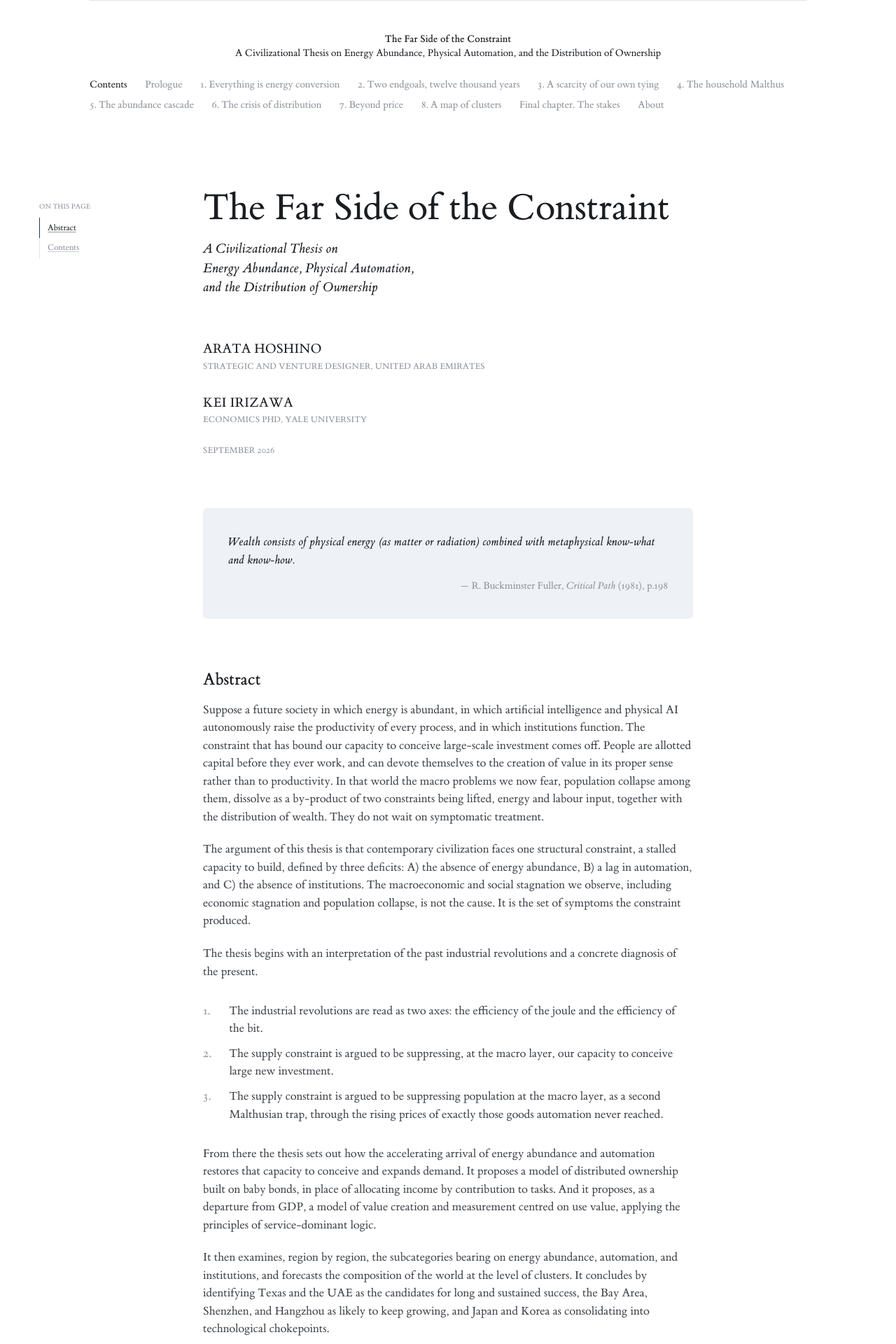
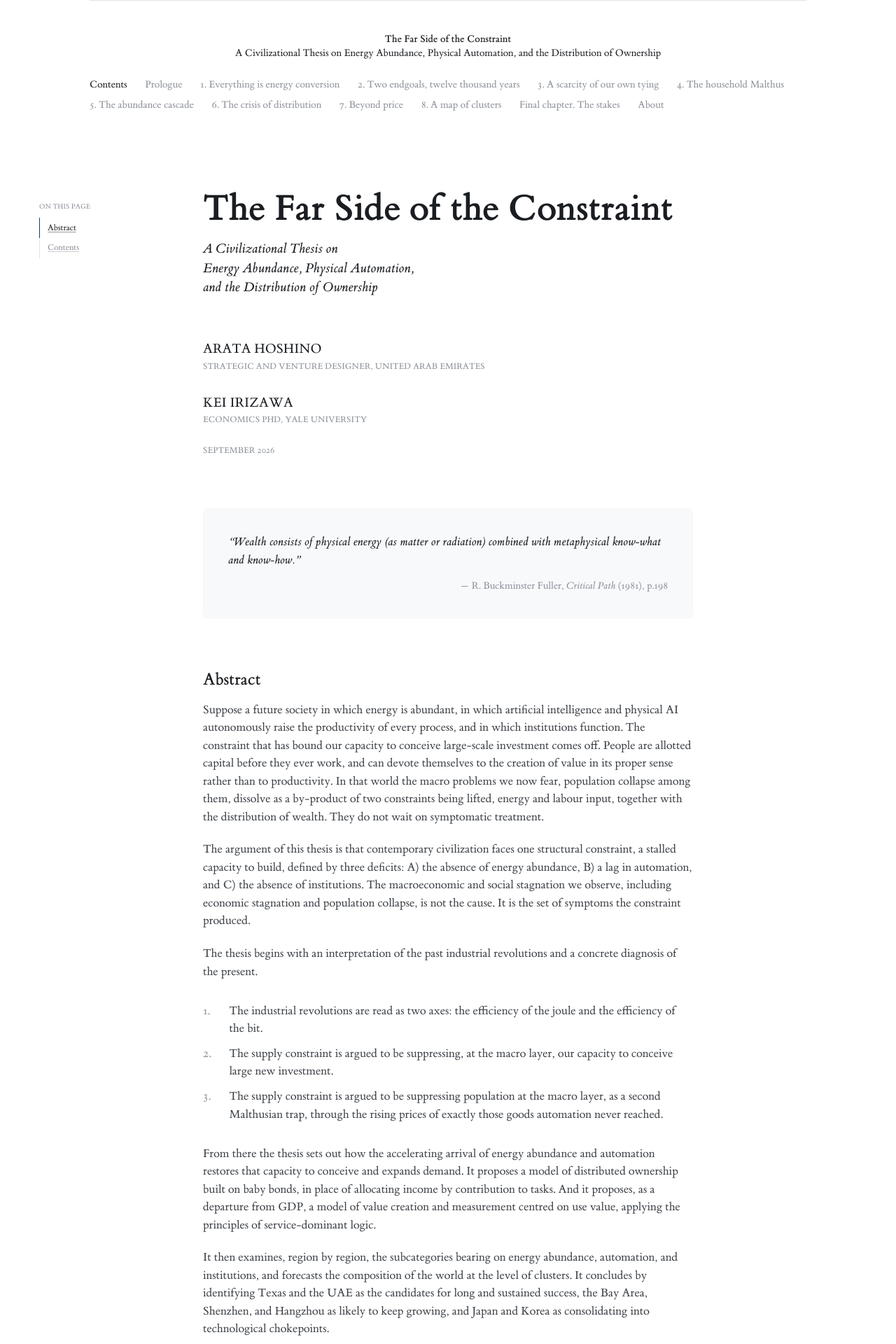
Before and after one commit to arata-hoshino/arata-hoshino.github.io, a Jekyll site: the page built from index.md, in a window 1280 px wide. Shown: the top 1920 px of the page at 70% size. Built offline with Jekyll 4.4.1, drawn with Linux system fonts in a browser that asks for light colours.

Commit message:
Quote the epigraph, pale its ground, and set the title bold
The Fuller passage takes quotation marks, so it reads as the quotation it
is, and its panel drops to the palest tint on the site rather than the one
the code blocks use. The title over the authors is set bold.

Co-Authored-By: Claude Opus 5 (1M context) <noreply@anthropic.com>

```diff
--- a/assets/css/style.css
+++ b/assets/css/style.css
@@ -63,6 +63,7 @@
   --navy: #1b3a5c;     /* the single accent: labels, numbers, links */
   --rule: #dfe3e8;     /* hairlines */
   --tint: #eef1f5;     /* pale panels */
+  --tint-soft: #f7f9fb; /* the palest ground: the epigraph */
   --mark: #fdf3c8;
 
   /* ET Book, self-hosted. See assets/fonts/. */
@@ -495,7 +496,7 @@ main {
 .titleblock .page-title {
   margin-bottom: 0;
   font-size: clamp(2.2rem, 5.4vw, 3.4rem);
-  font-weight: 400;   /* large and light: emphasis comes from size */
+  font-weight: 700;
 }
 
 .page-subtitle {
@@ -517,7 +518,7 @@ main {
   margin: clamp(3rem, 7vw, 4.5rem) 0 0;
   padding: clamp(1.5rem, 4vw, 2.25rem);
   border-radius: 6px;
-  background: var(--tint);
+  background: var(--tint-soft);
 }
 
 .epigraph blockquote {
--- a/index.md
+++ b/index.md
@@ -9,7 +9,7 @@ authors:
   - name: "Kei Irizawa"
     role: "Economics PhD, Yale University"
 dateline: "September 2026"
-epigraph: "Wealth consists of physical energy (as matter or radiation) combined with metaphysical know-what and know-how."
+epigraph: "“Wealth consists of physical energy (as matter or radiation) combined with metaphysical know-what and know-how.”"
 epigraph_source: "R. Buckminster Fuller, <cite>Critical Path</cite> (1981), p.198"
 description: "A thesis on the one structural constraint behind stagnation, falling births, and artificial intelligence running into a wall of electricity — and on the civilization that lies on the far side of it."
 ---
```
